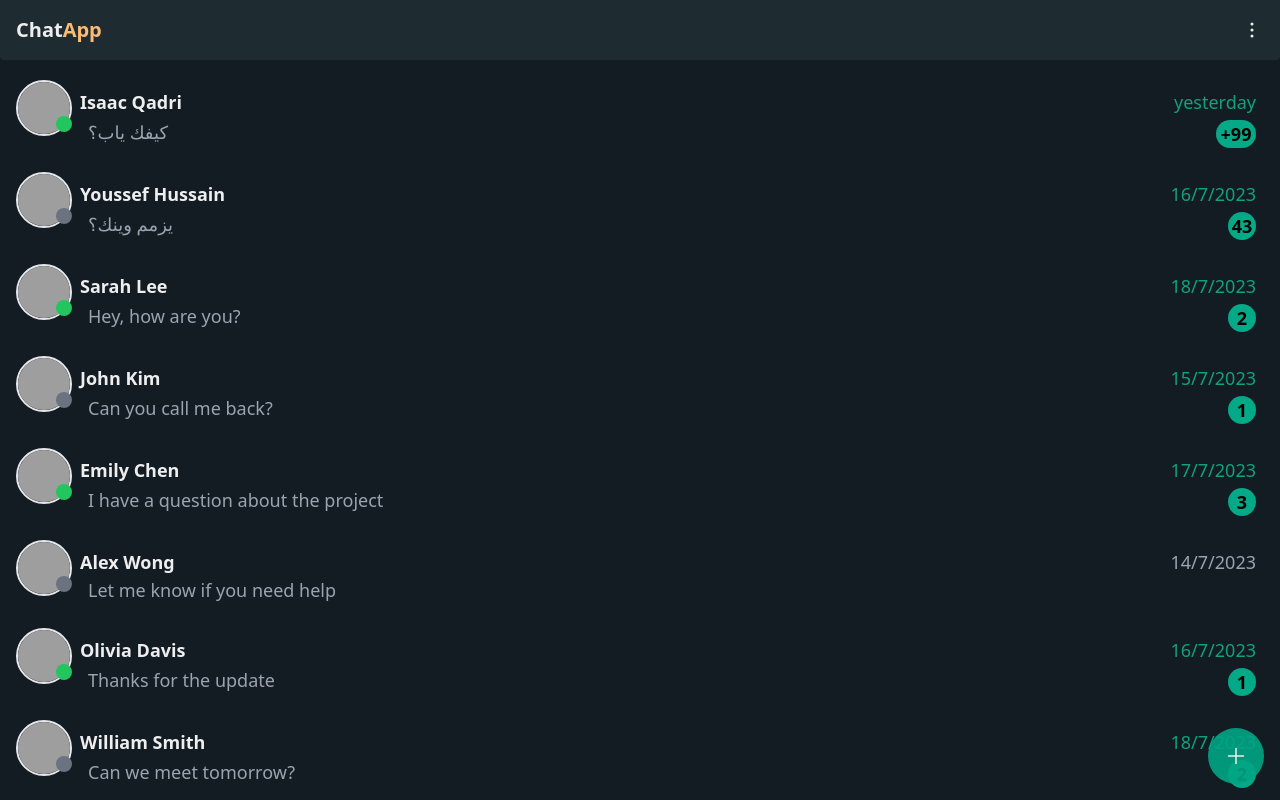
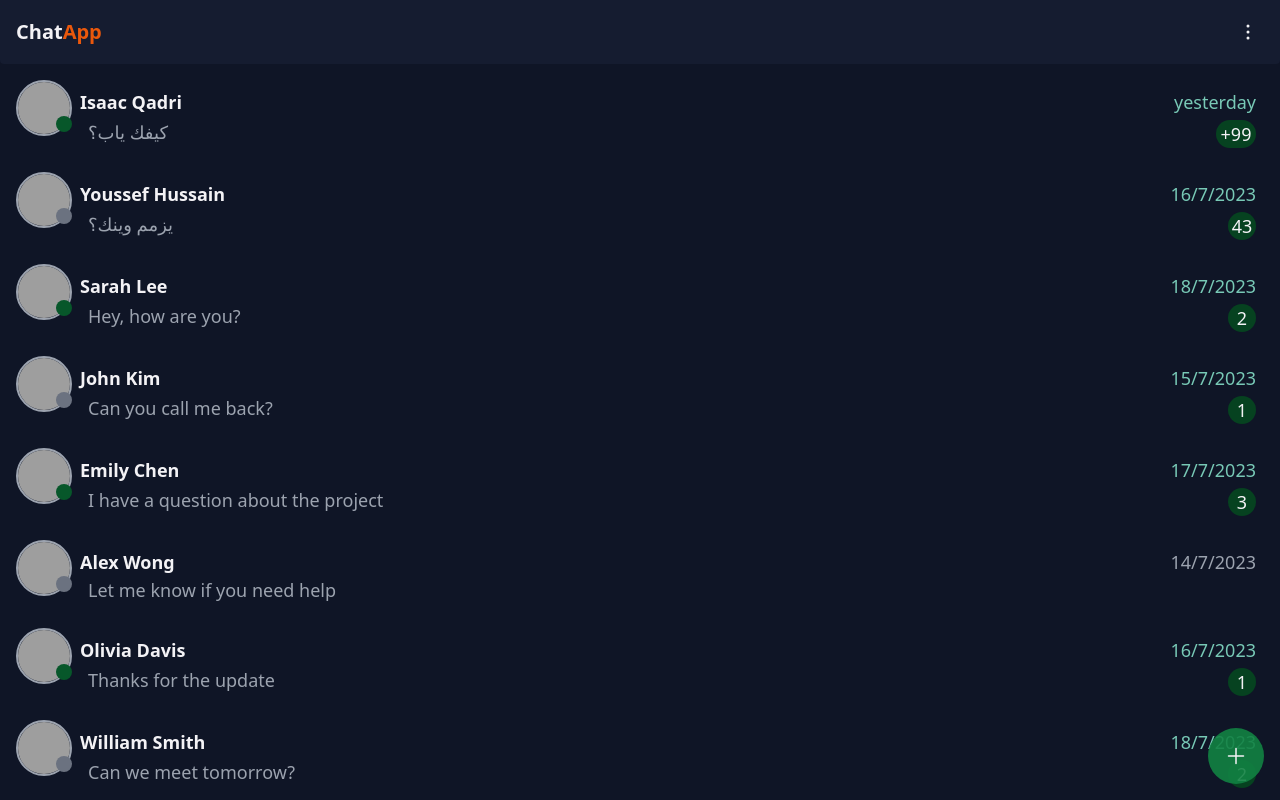
Before and after one commit to HakimiDev/chatapp, a Vue app: page / in a window 1280 px wide. Shown: the top 800 px of the page. Built offline with nearby package versions, Linux system fonts and the light colour scheme; grey boxes are pictures that could not be loaded.

Commit message:
new edits

```diff
--- a/src/components/Button.vue
+++ b/src/components/Button.vue
@@ -2,7 +2,7 @@
     <div>
         <button
             @click="$emit('onClick')"
-            class="w-full p-2 px-4 bg-primary-300 rounded text-md font-bold transition duration-700" :class="[!loading ? 'hover:bg-primary-500' : '', className]">
+            class="w-full p-2 px-4 bg-secondary-300 rounded text-md font-bold transition duration-700" :class="[!loading ? 'hover:bg-secondary-400' : '', className]">
             <div class="w-full flex justify-center items-center">
                  <slot v-if="!loading" />
                  <div v-if="loading" class="loader"></div>
--- a/src/components/Fap.vue
+++ b/src/components/Fap.vue
@@ -1,6 +1,6 @@
 <template>
     <div class="fixed bottom-0 right-0">
-        <div class="w-14 h-14 bg-secondary-50/90 cursor-pointer rounded-full flex justify-center items-center m-4 transition duration-1000 hover:bg-primary-500">
+        <div class="w-14 h-14 bg-secondary-300/90 cursor-pointer rounded-full flex justify-center items-center m-4 transition duration-1000 hover:bg-secondary-400">
             <span>
                 <svg xmlns="http://www.w3.org/2000/svg" fill="none" viewBox="0 0 24 24" stroke-width="1.5"
                     stroke="currentColor" class="w-6 h-6">
--- a/src/components/Header.vue
+++ b/src/components/Header.vue
@@ -3,9 +3,9 @@
     <header class="w-full fixed top-0 flex items-center z-10">
         <div class="min-w-full bg-primary-100 flex justify-between items-center p-4 rounded-b">
             <div class="text-xl max-xs:text-lg font-bold">
-                <h2>Chat<span class=" text-orange-300">App</span></h2>
+                <h2>Chat<span class=" text-orange-600">App</span></h2>
             </div>
-            <div @click="toogleShowMinMune" class="cursor-pointer transition duration-500 hover:-rotate-180">
+            <div @click="toogleShowMinMune" class="cursor-pointer rounded-full p-1 transition duration-500 hover:bg-secondary-50">
                 <svg xmlns="http://www.w3.org/2000/svg" fill="none" viewBox="0 0 24 24" stroke-width="1.5"
                     stroke="currentColor" class="w-6 h-6">
                     <path stroke-linecap="round" stroke-linejoin="round"
--- a/src/components/MinMune.vue
+++ b/src/components/MinMune.vue
@@ -1,26 +1,26 @@
 <template>
-    <div @click.self="toggleShow" :class="show ? 'top-0' : 'top-[-200%]'"
+    <div @touchstart.self="toggleShow" @click.self="toggleShow" :class="show ? 'top-0' : 'top-[-200%]'"
         class="overflow-hidden fixed top-0 z-20 h-screen w-full flex justify-end">
         <div :class="show ? 'top-0 mt-14' : 'top-[-100%]'"
-            class=" bg-primary-400 h-fit rounded-xl transition-start duration-300">
+            class=" bg-primary-300 h-fit rounded-xl transition-start duration-300">
             <div class="w-full h-full p-3">
                 <ul v-if="type == 1">
-                    <li class="p-2 cursor-pointer rounded transition duration-300 hover:bg-primary-500">New group</li>
-                    <li class="p-2 cursor-pointer rounded transition duration-300 hover:bg-primary-500">New broadcast</li>
-                    <li class="p-2 cursor-pointer rounded transition duration-300 hover:bg-primary-500">Linked devices</li>
-                    <li class="p-2 cursor-pointer rounded transition duration-300 hover:bg-primary-500">Settings</li>
+                    <li class="p-2 cursor-pointer rounded transition duration-300 hover:bg-secondary-50">New group</li>
+                    <li class="p-2 cursor-pointer rounded transition duration-300 hover:bg-secondary-50">New broadcast</li>
+                    <li class="p-2 cursor-pointer rounded transition duration-300 hover:bg-secondary-50">Linked devices</li>
+                    <li class="p-2 cursor-pointer rounded transition duration-300 hover:bg-secondary-50">Settings</li>
                 </ul>
                 <ul v-else-if="type == 2">
-                    <li class="p-2 cursor-pointer rounded transition duration-300 hover:bg-primary-500">View contact</li>
-                    <li class="p-2 cursor-pointer rounded transition duration-300 hover:bg-primary-500">Media, links, and
+                    <li class="p-2 cursor-pointer rounded transition duration-300 hover:bg-secondary-50">View contact</li>
+                    <li class="p-2 cursor-pointer rounded transition duration-300 hover:bg-secondary-50">Media, links, and
                         docs</li>
-                    <li class="p-2 cursor-pointer rounded transition duration-300 hover:bg-primary-500">Search</li>
-                    <li class="p-2 cursor-pointer rounded transition duration-300 hover:bg-primary-500">Mute notification
+                    <li class="p-2 cursor-pointer rounded transition duration-300 hover:bg-secondary-50">Search</li>
+                    <li class="p-2 cursor-pointer rounded transition duration-300 hover:bg-secondary-50">Mute notification
                     </li>
-                    <li class="p-2 cursor-pointer rounded transition duration-300 hover:bg-primary-500">Disappearing
+                    <li class="p-2 cursor-pointer rounded transition duration-300 hover:bg-secondary-50">Disappearing
                         messages</li>
-                    <li class="p-2 cursor-pointer rounded transition duration-300 hover:bg-primary-500">Wallpaper</li>
-                    <li class="p-2 cursor-pointer rounded transition duration-300 hover:bg-primary-500 flex flex-row justify-between items-center">
+                    <li class="p-2 cursor-pointer rounded transition duration-300 hover:bg-secondary-50">Wallpaper</li>
+                    <li class="p-2 cursor-pointer rounded transition duration-300 hover:bg-secondary-50 flex flex-row justify-between items-center">
                         <span>More</span>
                         <span>
                             <svg xmlns="http://www.w3.org/2000/svg" fill="none" viewBox="0 0 24 24" stroke-width="1.5"
--- a/src/components/UserAvatar.vue
+++ b/src/components/UserAvatar.vue
@@ -1,8 +1,8 @@
 <template>
     <div class="relative h-fit">
-        <img class="w-14 h-14 max-xs:w-12 max-xs:h-12 border-2 rounded-full object-cover" :src="user.avatarUrl"
+        <img class="w-14 h-14 max-xs:w-12 max-xs:h-12 border-2 border-gray-400 rounded-full object-cover" :src="user.avatarUrl"
             :alt="index">
-        <div :class="user.isOnline ? 'bg-green-500' : 'bg-gray-500'"
+        <div :class="user.isOnline ? 'bg-secondary-400' : 'bg-gray-500'"
             class="h-4 w-4 absolute bottom-0 right-0 mb-1 rounded-full"></div>
     </div>
 </template>
--- a/src/components/UserCard.vue
+++ b/src/components/UserCard.vue
@@ -1,16 +1,16 @@
 <template>
-    <li @click="handleClick(user)" class="min-w-full flex flex-row p-2 rounded cursor-pointer transition duration-150 hover:bg-primary-500">
+    <li @click="handleClick(user)" class="min-w-full flex flex-row p-2 rounded cursor-pointer transition duration-150 hover:bg-secondary-50">
         <UserAvatar :user="user" />
         <div class="w-full p-2 text-lg max-xs:text-xs flex flex-col flex-1">
             <div class="w-full flex justify-between">
                 <h2 class="font-semibold">{{ user.username }}</h2>
-                <h3 :class="user.newMessages > 0 ? 'text-secondary-200' : 'text-gray-400'">{{ user.lastSeen }}</h3>
+                <h3 :class="user.newMessages > 0 ? 'text-secondary-100' : 'text-gray-400'">{{ user.lastSeen }}</h3>
             </div>
             <div class="w-full ps-2 flex flex-row justify-between items-center overflow-hidden">
                 <h3 class="text-gray-400 max-w-full max-h-8">{{ user.lastMessage }}</h3>
                 <div v-if="user.newMessages > 0"
                     :class="user.newMessages > 99 ? 'w-10' : 'w-7'"
-                    class="h-7 bg-secondary-100 mt-1 text-black font-semibold rounded-full flex justify-center items-center">
+                    class="h-7 bg-secondary-200 mt-1 rounded-full flex justify-center items-center p-2">
                     <span>{{ user.newMessages > 99 ? '+99' : user.newMessages }}</span>
                 </div>
             </div>
--- a/src/pages/Home.vue
+++ b/src/pages/Home.vue
@@ -3,14 +3,17 @@
     <Fap />
     <main class="mt-16">
         <section>
-            <ul class="p-2">
+            <ul v-if="users.length" class="p-2">
                 <UserCard v-for="(user, index) in users" :key="index" :user="user" />
             </ul>
+            <div class="min-h-screen min-w-full flex justify-center items-center text-2xl font-semibold" v-else>
+                <p>You don't have freinds ):</p>
+            </div>
         </section>
     </main>
     <footer class="border-t-[1px] min-w-full mt-2 p-4 pb-24 text-gray-400">
         <div class="text-md max-xs:text-xs">
-            <h2 class="text-center">Your personal messages are <span class="text-secondary-200 cursor-pointer transition duration-300 hover:underline">end-to-end-encrypted</span></h2>
+            <h2 class="text-center">Your personal messages are <span class="text-secondary-100 cursor-pointer transition duration-300 hover:underline">end-to-end-encrypted</span></h2>
         </div>
     </footer>
 </template>
--- a/tailwind.config.js
+++ b/tailwind.config.js
@@ -18,21 +18,30 @@ export default {
         //   300: "#21646b",
         //   400: "#15373b",
         //   500: "#385457"
-        // }
+        // },
+
+        // primary: {
+        //   50: "#131c23",
+        //   100: "#1e2b31",
+        //   200: "#eee",
+        //   300: "#005d4b",
+        //   400: "#1e2b31",
+        //   500: "#424b52"
+        // },
 
         primary: {
-          50: "#131c23",
-          100: "#1e2b31",
-          200: "#eee",
-          300: "#005d4b",
-          400: "#1e2b31",
-          500: "#424b52"
+          50: "#0f1526",
+          100: "#151c30",
+          200: "#f3f2f5",
+          300: "#19223b"
         },
 
         secondary: {
-          50: "#01a684",
-          100: "#04a987",
-          200: "#11a27b"
+          50: "#363e57",
+          100: "#78c9b6",
+          200: "#064220",
+          300: "#128243",
+          400: "#07572a"
         }
       }
     },
```
Also changed, not shown: src/pages/Chat.vue (+58 -23 lines), src/stores/auth.js (added).
